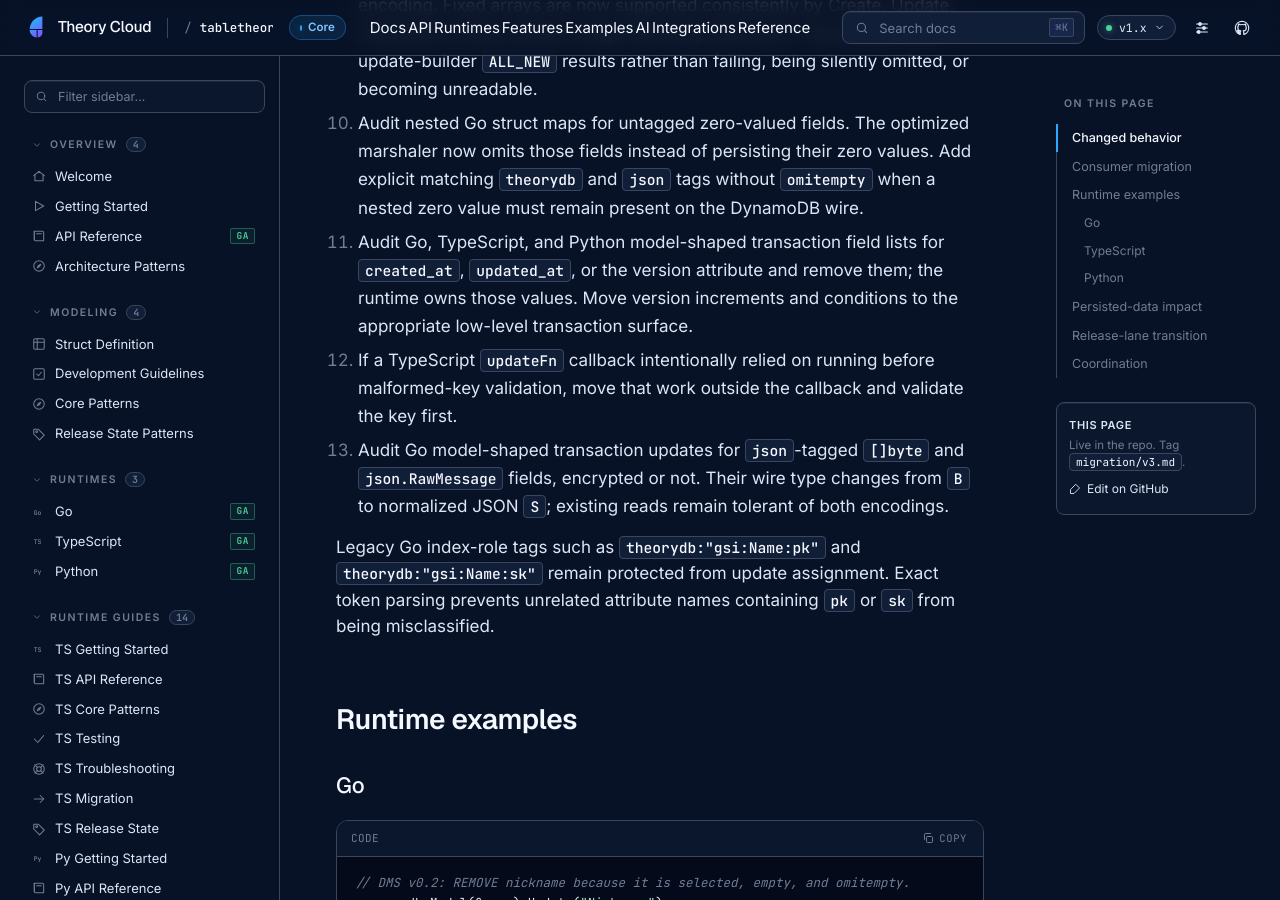
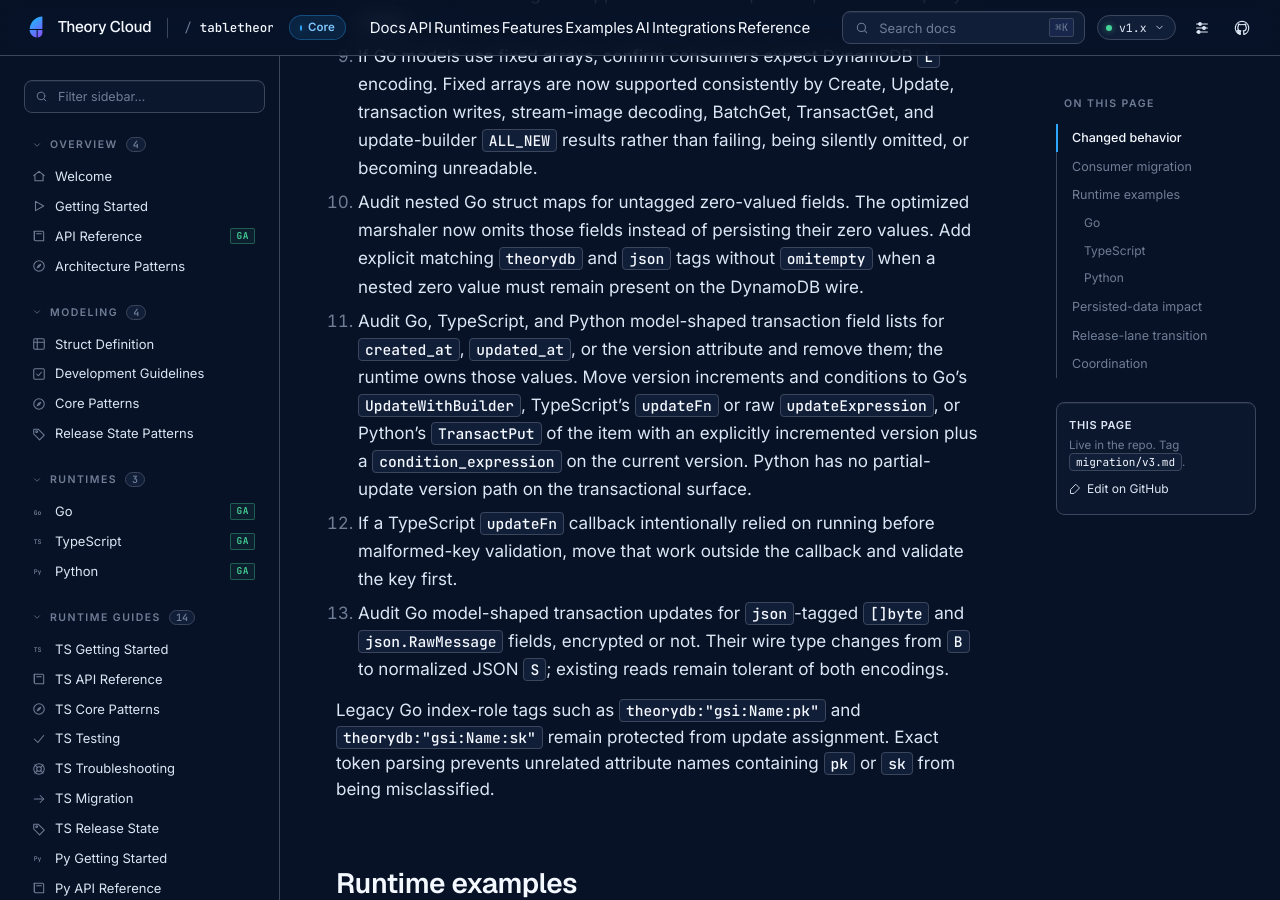
Before and after one commit to theory-cloud/TableTheory, a Jekyll site: the page built from docs/migration/v3.md, in a window 1280 px wide and 900 px high, scrolled down 2830 px. Built offline with Jekyll 4.4.1, drawn with Linux system fonts in a browser that asks for light colours; some of the changed text lies outside the part shown.

Commit message:
docs(transaction): correct Python locking path

```diff
--- a/docs/migration/v3.md
+++ b/docs/migration/v3.md
@@ -49,7 +49,9 @@ updates now reject explicit selection of `created_at`, `updated_at`, or the
 version attribute with their invalid-model validation errors. These
 model-shaped paths neither increment version nor add a version condition;
 versioned transactional writes must use Go's `UpdateWithBuilder`, TypeScript's
-`updateFn` or raw `updateExpression`, or a deliberate raw transaction surface.
+`updateFn` or raw `updateExpression`, or Python's `TransactPut` of the item with
+an explicitly incremented version plus a `condition_expression` on the current
+version. Python has no partial-update version path on the transactional surface.
 TypeScript also
 marshals an `updateFn` action's key before invoking the callback, so a malformed
 key cannot run caller side effects before the key error is returned.
@@ -105,8 +107,11 @@ types are unaffected. This is an intentional convergence with the query path.
     nested zero value must remain present on the DynamoDB wire.
 11. Audit Go, TypeScript, and Python model-shaped transaction field lists for
     `created_at`, `updated_at`, or the version attribute and remove them; the
-    runtime owns those values. Move version increments and conditions to the
-    appropriate low-level transaction surface.
+    runtime owns those values. Move version increments and conditions to Go's
+    `UpdateWithBuilder`, TypeScript's `updateFn` or raw `updateExpression`, or
+    Python's `TransactPut` of the item with an explicitly incremented version
+    plus a `condition_expression` on the current version. Python has no
+    partial-update version path on the transactional surface.
 12. If a TypeScript `updateFn` callback intentionally relied on running before
     malformed-key validation, move that work outside the callback and validate
     the key first.
```
Also changed, not shown: docs/features/transactions.md (+4 -2 lines).
